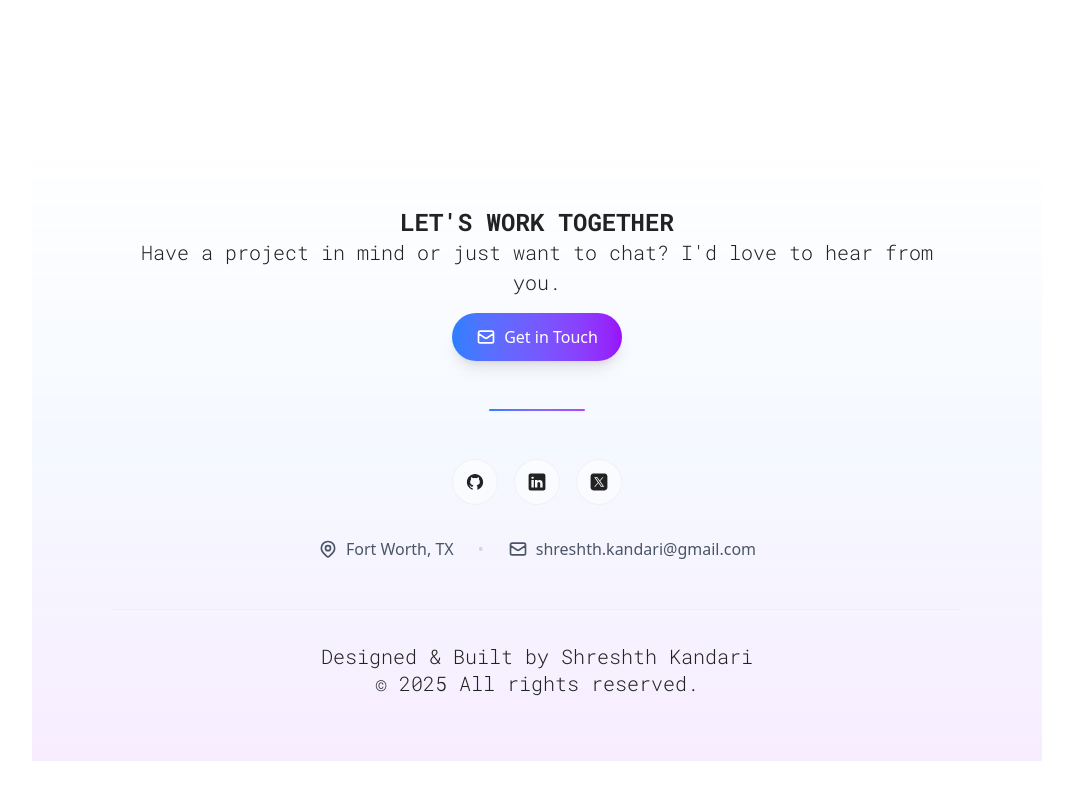
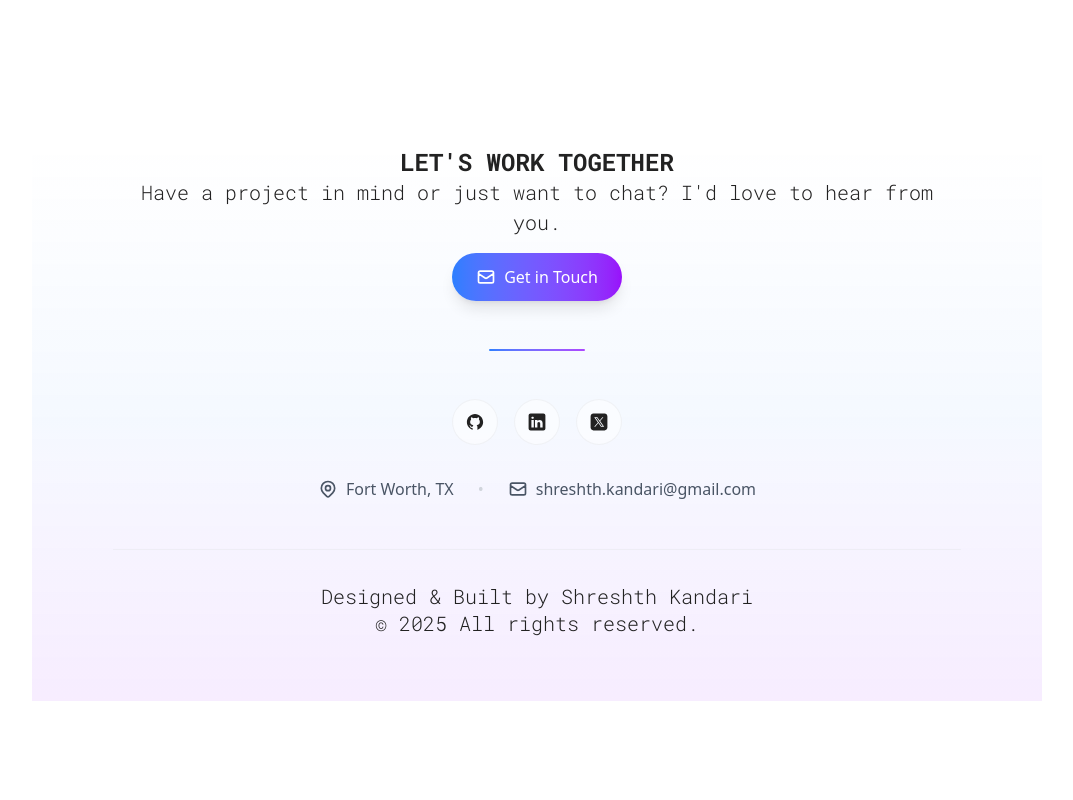
Before and after one commit to shreshthK/portfolio, a React (Vite) app: page / in a window 1280 px wide. Shown: the part 4289-5089 px from the top of the page, without its empty margins (103-1176 px from the left). After the commit the page ends 5050 px from the top, so only its background shows below. Built offline with nearby package versions, Linux system fonts and the light colour scheme.

Commit message:
style: adjust padding in Footer component

```diff
--- a/src/sections/Footer/Footer.tsx
+++ b/src/sections/Footer/Footer.tsx
@@ -26,7 +26,7 @@ function Footer() {
       {/* Gradient background */}
       <div className="absolute inset-0 bg-gradient-to-b from-transparent via-blue-500/5 to-purple-500/10 dark:via-blue-500/10 dark:to-purple-500/20" />
 
-      <div className="relative max-w-4xl mx-auto px-6 py-16">
+      <div className="relative max-w-4xl mx-auto px-6 pt-1 pb-16">
         {/* CTA Section */}
         <motion.div
           className="text-center mb-12"
```
